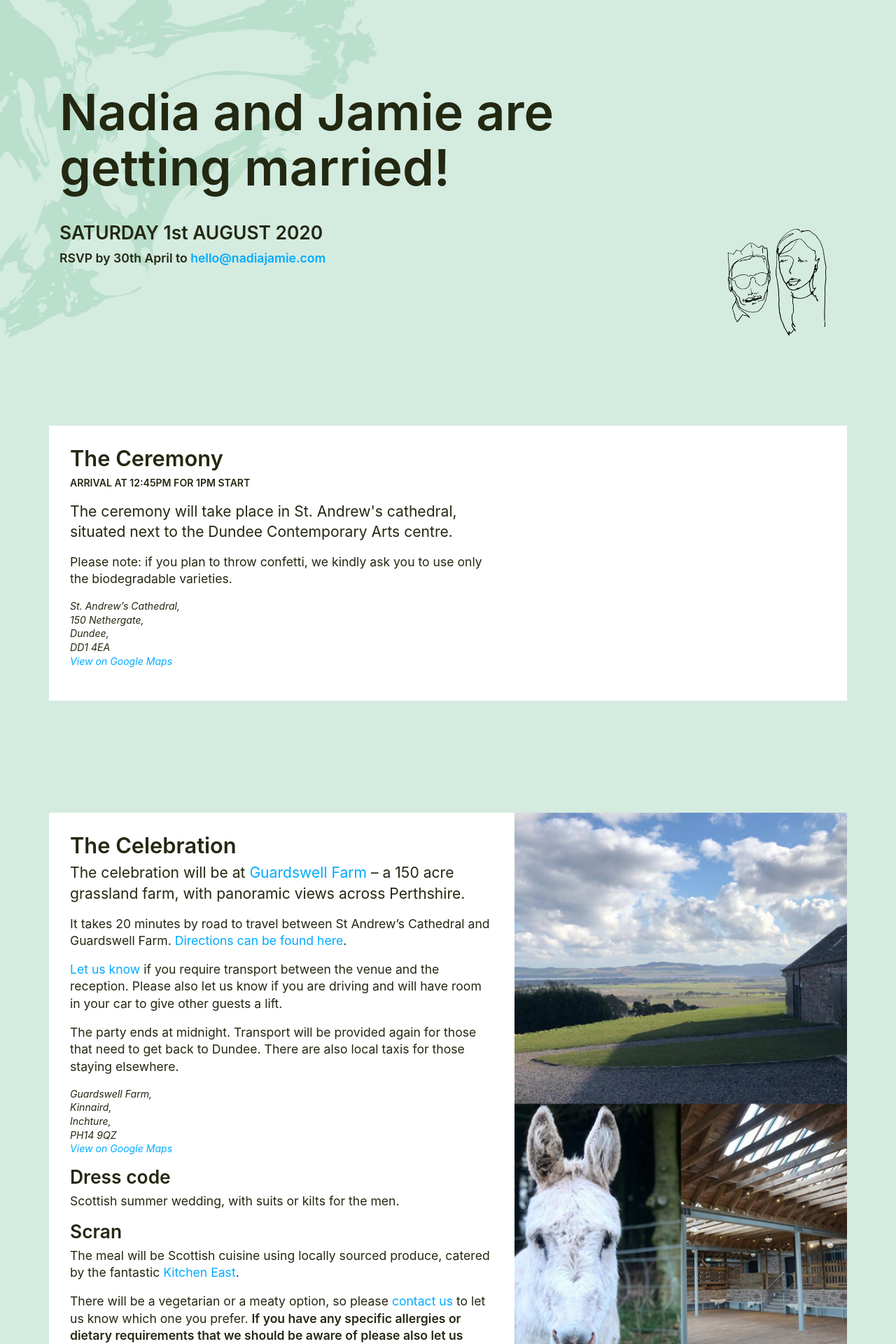
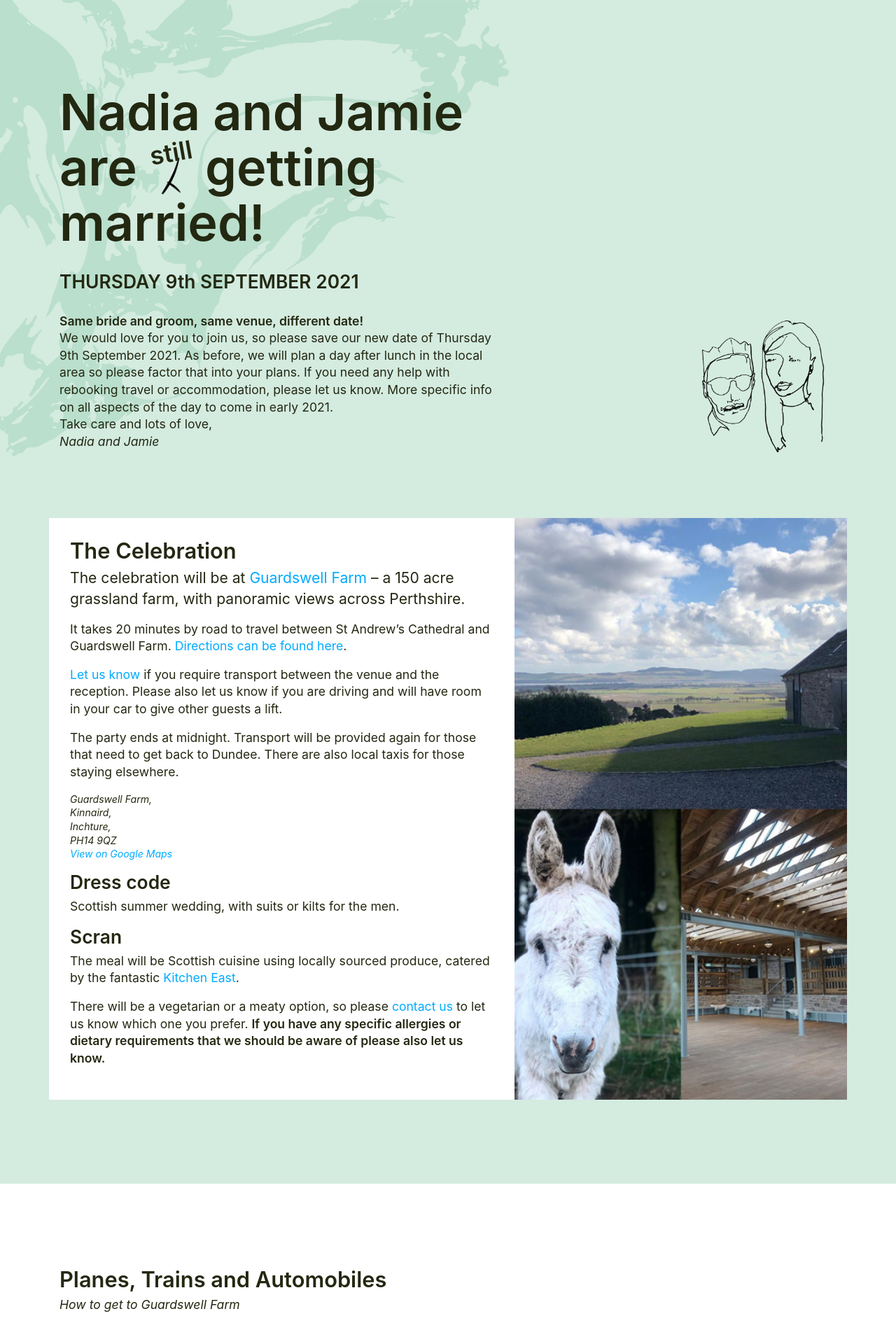
Before and after one commit to JamieRobertson/nadia-jamie, a Jekyll site: the page built from index.html, in a window 1280 px wide. Shown: the top 1920 px of the page at 70% size. Built offline with Jekyll 4.4.1, drawn with Linux system fonts in a browser that asks for light colours; nearby versions of some CDN libraries; some web fonts are replaced; some of the changed text lies outside the part shown.

Commit message:
Add updated date + info

```diff
--- a/_sass/_base.sass
+++ b/_sass/_base.sass
@@ -141,3 +141,16 @@ body
 .lazyloaded
     opacity: 1
     transition: opacity 0.3s
+
+.text-amendment
+    display: inline-block
+    background-image: url('/static/img/amendment.png')
+    background-position: center bottom
+    background-size: 55% auto
+    background-repeat: no-repeat
+
+    .text-inserted
+        font-size: .5em
+        vertical-align: top
+        display: inline-block
+        transform: rotate(-10deg)
--- a/index.html
+++ b/index.html
@@ -6,16 +6,32 @@ title: "Nadia and Jamie are getting married!"
 
 <div class="bg-header">
     <section class="container">
-        <div class="row py-120 pb-md-0">
-            <div class="col-12 col-md-10 col-lg-8">
-                <h1 class="display-3 mb-40">Nadia and Jamie are getting married!</h1>
+        <div class="row pt-120">
+            <div class="col-12 col-md-10 col-lg-7">
+                <h1 class="display-3 mb-30">Nadia and Jamie are <span class="text-amendment"><span class="text-inserted">still</span></span> getting married!</h1>
                 <p class="font-weight-bold">
-                    <span class="text-uppercase h4 d-block mb-10">Saturday 1<span class="text-lowercase">st</span> August 2020</span>
-                    RSVP by 30th April to <a href="mailto:{{ site.email }}">{{ site.email }}</a>
+                    <span class="text-uppercase h4 d-block mb-30">Thursday 9<span class="text-lowercase">th</span> September 2021</span>
+                    <!-- <span class="small text-uppercase h4 d-block mb-10"><s> &nbsp;Saturday 1<span class="text-lowercase">st</span> August 2020&nbsp; </s></span> -->
                 </p>
             </div>
-            <div class="col-12">
-                <img src="/static/img/illustration.png" class="float-right w-100 h-auto d-none d-md-block mt-md-n80" style="max-width: 170px;">
+        </div>
+        <div class="row pb-120 pb-md-0">
+            <div class="col-12 col-md-10 col-lg-7">
+                <p>
+                    <span class="font-weight-bold">Same bride and groom, same venue, different date!</span>
+                    <br>
+                    We would love for you to join us, so please save our new date of Thursday 9th September 2021.
+                    As before, we will plan a day after lunch in the local area so please factor that into your plans.
+                    If you need any help with rebooking travel or accommodation, please let us know.
+                    More specific info on all aspects of the day to come in early 2021.
+                    <br>
+                    Take care and lots of love,
+                    <br>
+                    <i>Nadia and Jamie</i>
+                </p>
+            </div>
+            <div class="col-12 col-md-2 col-lg-5">
+                <img src="/static/img/illustration.png" class="float-right w-100 h-auto d-none d-md-block" style="max-width: 210px;">
             </div>
         </div>
     </section>
@@ -23,42 +39,7 @@ title: "Nadia and Jamie are getting married!"
 
 
 <section class="container">
-    <div class="row align-items-center justify-content-between pb-sm-40 pb-md-80 pt-40 pt-md-120">
-        <!-- <div class="col-md-12 col-lg-6 px-0 pl-md-15 d-flex align-self-stretch bg-cathedral">
-            <img src="/static/img/dundee-cathedral.jpg" class="img-fluid w-100 d-block d-lg-none">
-        </div> -->
-        <!-- <div class="col-md-12 col-lg-6 bg-white py-30 p-md-30"> -->
-        <div class="col-12 bg-white p-0">
-
-            <div class="row m-0">
-                <div class="col-md-12 col-lg-7 py-30 p-md-30">
-
-                    <h3>The Ceremony</h3>
-                    <p class="text-uppercase font-weight-bold small">
-                        Arrival at 12:45pm for 1pm start
-                    </p>
-                    <p class="text-lg">
-                        The ceremony will take place in St. Andrew's cathedral, situated next to the Dundee Contemporary Arts centre.
-                    </p>
-                    <p>
-                        Please note: if you plan to throw confetti, we kindly ask you to use only the biodegradable varieties.
-                    </p>
-                    <p class="font-italic small">
-                        St. Andrew’s Cathedral, <br>
-                        150 Nethergate, <br>
-                        Dundee, <br>
-                        DD1 4EA <br>
-                        <a href="https://goo.gl/maps/RfKd7Lj69BQramxL7" target="_blank">View on Google Maps</a>
-                    </p>
-
-                </div>
-            </div>
-
-        </div>
-    </div>
-
-
-    <div class="row align-items-center pt-sm-40 pt-md-80 pb-sm-40 pb-md-120">
+    <div class="row align-items-center pt-sm-40 pt-md-80 pb-sm-40 pt-40 pb-md-120">
         <div class="col-md-12 col-lg-5 px-0 pr-md-15 d-lg-flex align-self-lg-stretch bg-guardswell">
             <img src="/static/img/guardswell-2.jpg" class="d-block w-100 h-auto d-lg-none">
         </div>
@@ -244,6 +225,7 @@ title: "Nadia and Jamie are getting married!"
 
                 <div class="py-30"></div>
 
+                <!--
                 <h3>Gift List</h3>
                 <p>
                     We don't expect a wedding gift! However, if you would like to give us something, we have made a gift list where you can also make a contribution to our honeymoon or make a donation to selected charities. <span class="font-weight-bold">The list will be available from the 18th May</span>.
@@ -251,6 +233,7 @@ title: "Nadia and Jamie are getting married!"
                 <p>
                     <a href="{{ site.gift_list_url }}" target="_blank">See our gift list here</a>
                 </p>
+                -->
 
                 <div class="py-30"></div>
 
```
Also changed, not shown: static/img/amendment.png (added).
